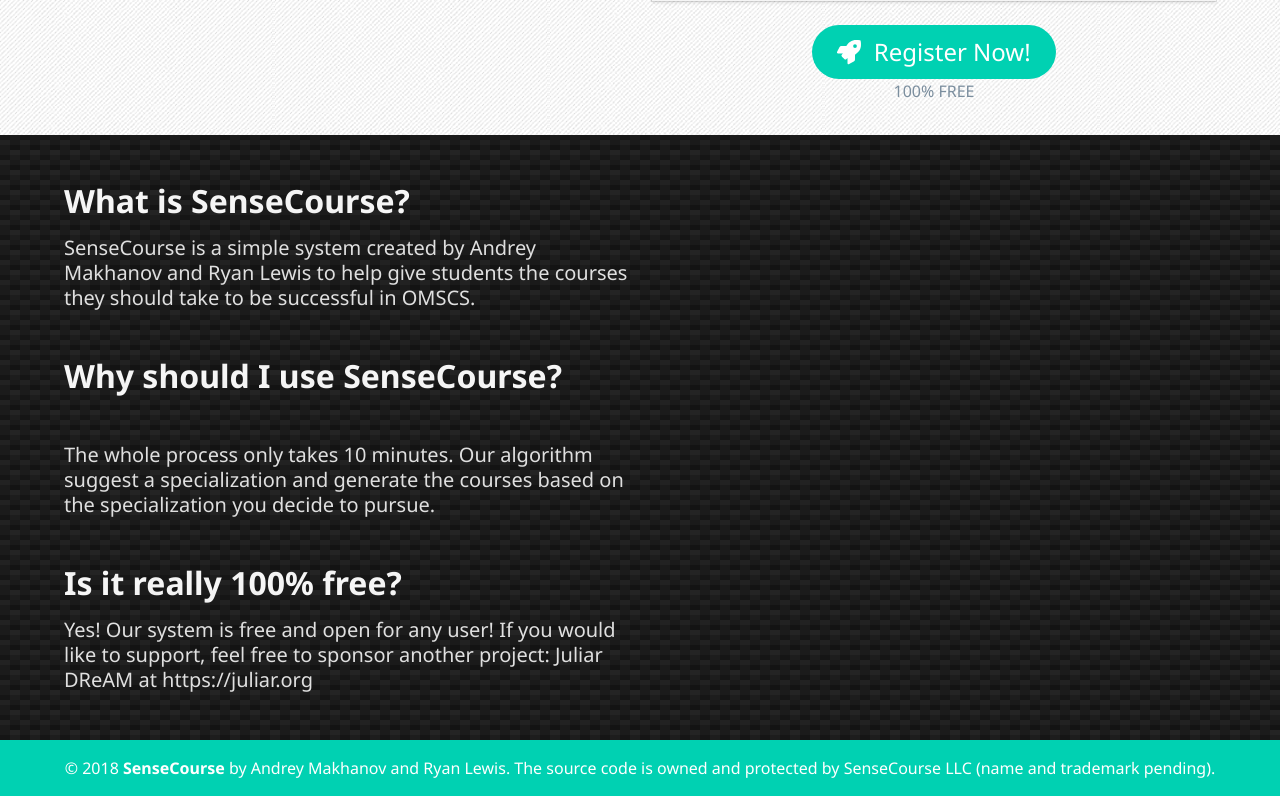
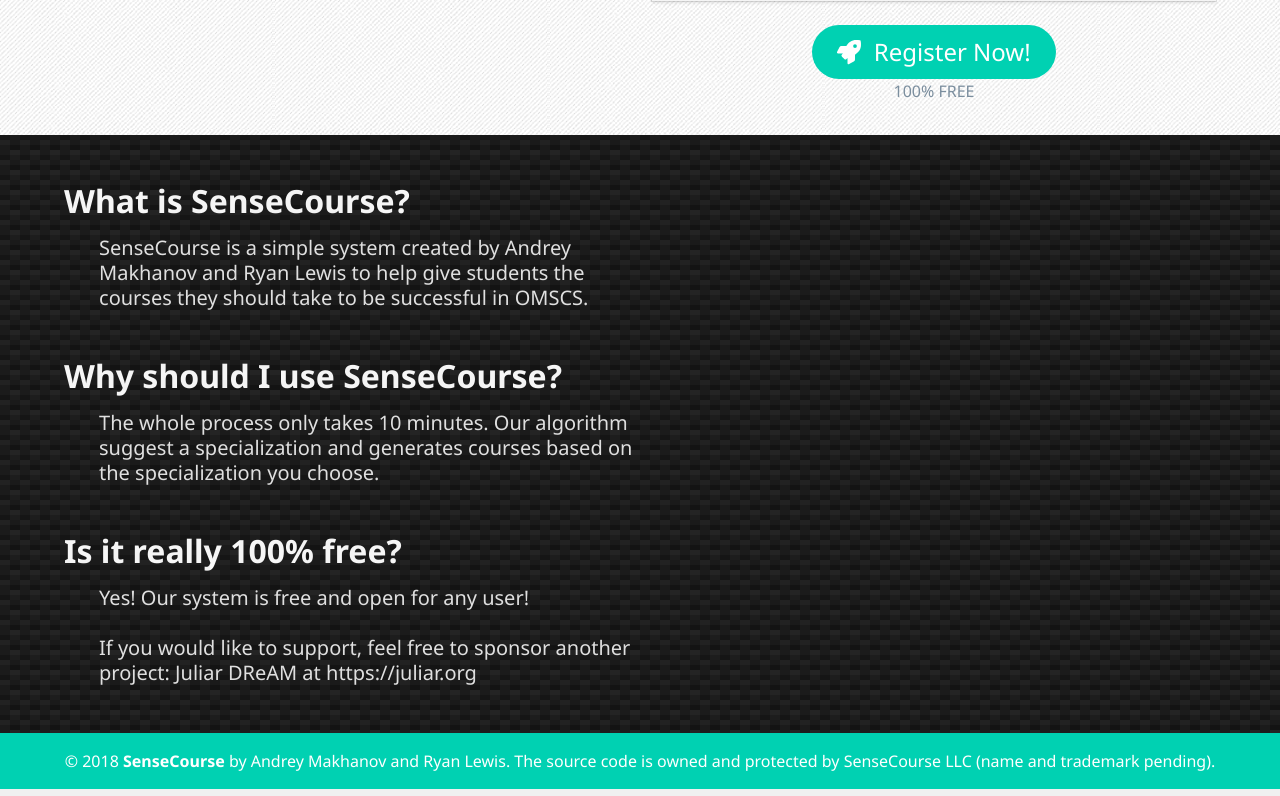
Before and after one commit to rylew2/SenseCourse, a Flask app: page / in a window 1280 px wide. Shown: the part 779-1575 px from the top of the page. Run offline with Flask 2, Linux system fonts and the light colour scheme; some libraries are stand-ins or nearby versions.

Commit message:
minor html/css changes

```diff
--- a/static/css/index.css
+++ b/static/css/index.css
@@ -1,3 +1,7 @@
+.aboutDescription{
+    padding-left:4%;
+}
+
 .hero.is-dark.is-bold {
     background: linear-gradient(27deg, #151515 5px, transparent 5px) 0 5px,
     linear-gradient(207deg, #151515 5px, transparent 5px) 10px 0px,
--- a/templates/index.html
+++ b/templates/index.html
@@ -124,7 +124,7 @@
                 </h1>
                 <h2 class="subtitle">
                     <div class="columns">
-                        <div class="column">
+                        <div class="column aboutDescription">
                             SenseCourse is a simple system created
                             by {{ authors }}
                             to help give students the courses they should take to be successful in OMSCS.
@@ -136,13 +136,12 @@
                 <h1 class="title">
                     Why should I use SenseCourse?
                 </h1>
-                <br/>
+
                 <h2 class="subtitle">
                     <div class="columns">
-                        <div class="column">
-                            The whole process only takes 10 minutes. Our algorithm suggest a specialization and generate
-                            the courses based
-                            on the specialization you decide to pursue.
+                        <div class="column aboutDescription">
+                            The whole process only takes 10 minutes. Our algorithm suggest a specialization and generates
+                            courses based on the specialization you choose.
                         </div>
                         <div class="column"></div>
                     </div>
@@ -153,8 +152,8 @@
                 </h1>
                 <h2 class="subtitle">
                     <div class="columns">
-                        <div class="column">
-                            Yes! Our system is free and open for any user!
+                        <div class="column aboutDescription">
+                            Yes! Our system is free and open for any user!<br><br>
                             If you would like to support, feel free to sponsor another project: Juliar DReAM at <a
                                 href="https://juliar.org">https://juliar.org</a>
                         </div>
--- a/templates/index_quiz.html
+++ b/templates/index_quiz.html
@@ -9,7 +9,7 @@
             <p>Answer the following question:</p>
         </div>
         <div class="message-body">
-            <div><strong>Why did you choose Computer Science as your major?</strong></div>
+            <div style="font-size:165%;"><strong>Why did you choose Computer Science as your major?</strong></div>
             <div class="field">
                 <textarea id="personal" class="textarea"
                           placeholder="Explain why you choose computer science. (For best results, write at least 100 words). Please write in English! Do not use generators such as 'Lorem upsum'!"></textarea>
```
